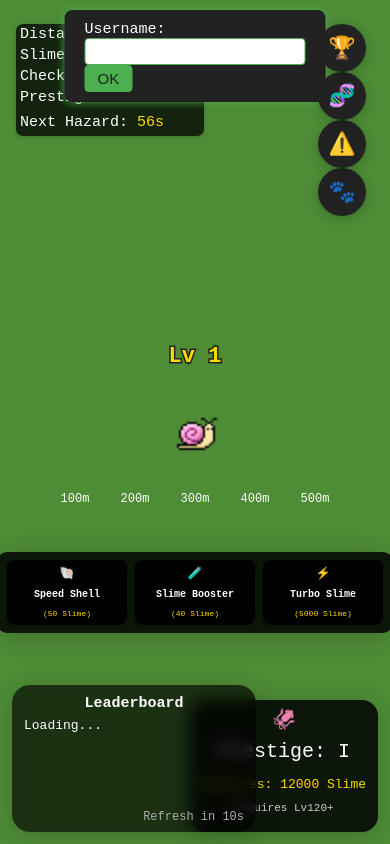
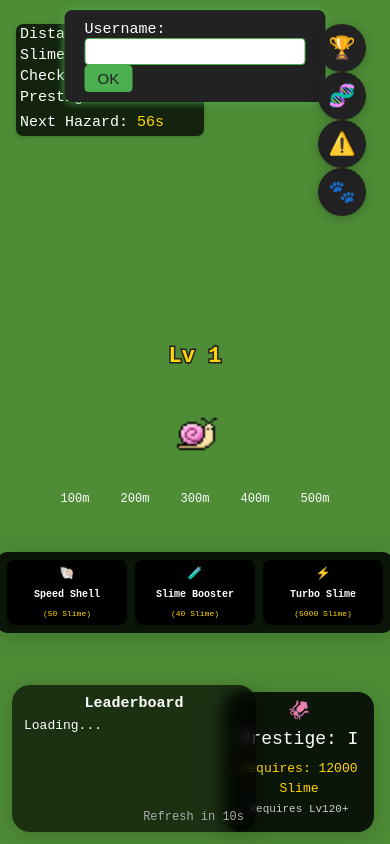
Before and after one commit to benotur/snail-arena, a website: page public/index.html in a window 390 px wide. Drawn offline with Linux system fonts and the light colour scheme.

Commit message:
Refactor prestige function to reset slimePoints and turbo state; adjust prestige button styles for better UI responsiveness

```diff
--- a/public/scripts/game.js
+++ b/public/scripts/game.js
@@ -1435,7 +1435,7 @@ function prestige() {
     if (snail.slimePoints >= getPrestigeCost() && snail.level >= 120) {
         snail.prestige += 1;
         snail.distance = 0;
-        // Keep slimePoints (do not reset to 0)
+        snail.slimePoints = 0; // Reset slime currency
         snail.level = 1;
         snail.checkpoint = 0;
         // Reset upgrades
@@ -1446,6 +1446,9 @@ function prestige() {
         // Reset stats to base, but apply prestige boost
         snail.speed = 1 + snail.prestige * 0.2;
         snail.slimeEfficiency = 1 + snail.prestige * 0.1;
+        // Reset turbo counter
+        snail.turboActive = false;
+        snail.turboTimer = 0;
         // Guarantee mutation unlock
         const nextMutation = mutationDefs.find(mut => !snail.unlockedMutations.includes(mut.id));
         if (nextMutation) {
--- a/public/styles/main.css
+++ b/public/styles/main.css
@@ -256,15 +256,15 @@
 @media (max-width: 600px) {
     #prestigeBtn {
         position: absolute;
-        right: 12px;
+        right: 16px;
         bottom: 12px;
         left: auto;
         transform: none;
-        font-size: 20px;
+        font-size: 18px;
         padding: 7px 12px;
         border-radius: 16px;
         min-width: 120px;
-        max-width: 200px;
+        max-width: 150px;
         display: inline-flex;
         align-items: center;
         gap: 8px;
```
